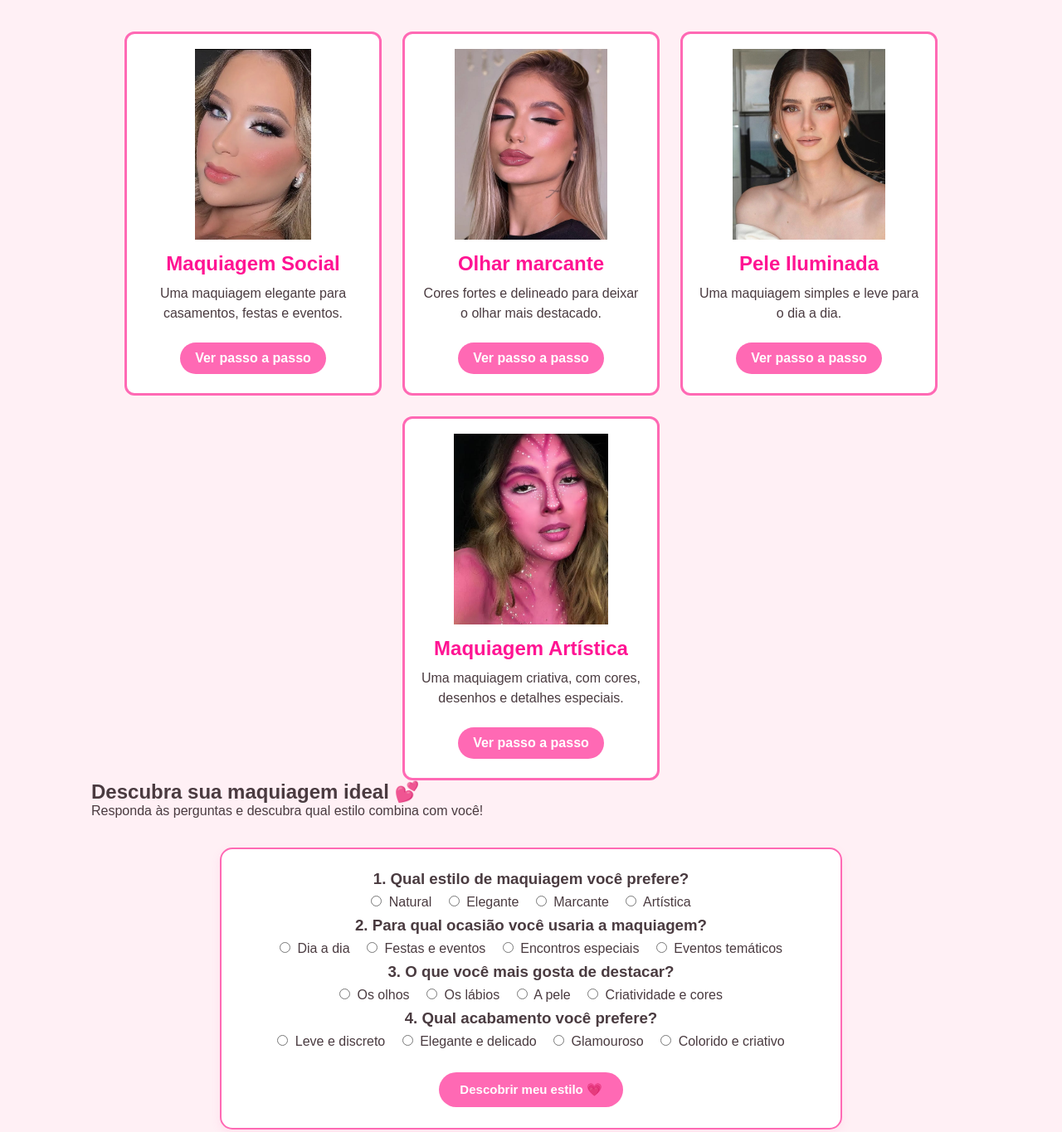
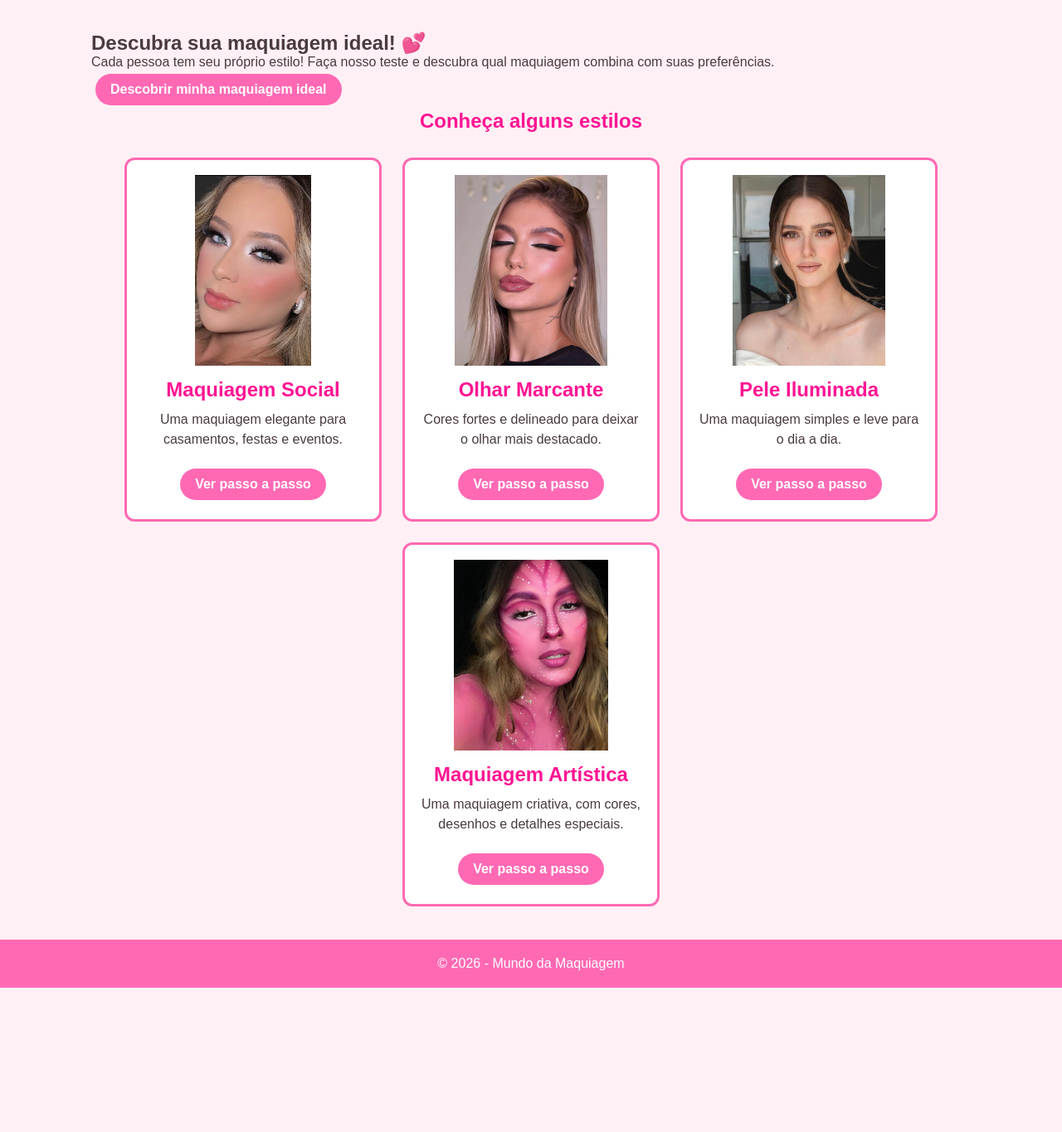
Before and after one commit to larilarie123/LARISSA-OLIVEIRA, a plain HTML site: page index.html in a window 1280 px wide. Shown: the part 220-1585 px from the top of the page at 83% size. After the commit the page ends 1411 px from the top, so only its background shows below. Drawn offline with Linux system fonts and the light colour scheme.

Commit message:
Update index.html

```diff
--- a/index.html
+++ b/index.html
@@ -25,7 +25,7 @@
     <a href="index.html">Início</a>
     <a href="dicas.html">Dicas de Maquiagem</a>
     <a href="finalização.html">Mais dicas</a>
-    <a href="#teste-maquiagem">Teste sua maquiagem</a>
+    <a href="quiz.html">Teste sua maquiagem</a>
 
     <button type="button" id="botao-produtos">
         Dúvidas Frequentes
@@ -33,6 +33,26 @@
 </nav>
 
 <main class="principal">
+
+    <!-- DESTAQUE DO QUIZ -->
+    <section class="destaque-quiz">
+
+        <h2>Descubra sua maquiagem ideal! 💕</h2>
+
+        <p>
+            Cada pessoa tem seu próprio estilo!
+            Faça nosso teste e descubra qual maquiagem combina
+            com suas preferências.
+        </p>
+
+        <a href="quiz.html" class="botao">
+            Descobrir minha maquiagem ideal
+        </a>
+
+    </section>
+
+    <!-- TÍTULO DAS MAQUIAGENS -->
+    <h2 class="titulo">Conheça alguns estilos</h2>
 
     <!-- CARDS DE MAQUIAGEM -->
     <div class="container-fotos" id="maquiagens">
@@ -46,7 +66,7 @@
 
         <div class="cartao-make">
             <img src="maquiagem olhar marcanter.jpg" alt="Maquiagem Marcante">
-            <h2>Olhar marcante</h2>
+            <h2>Olhar Marcante</h2>
             <p>Cores fortes e delineado para deixar o olhar mais destacado.</p>
             <a href="marcante.html" class="botao">Ver passo a passo</a>
         </div>
@@ -67,92 +87,32 @@
 
     </div>
 
-    <!-- TESTE DE MAQUIAGEM -->
-    <section id="teste-maquiagem" class="teste-maquiagem">
-
-        <div class="conteudo-teste">
-
-            <h2>Descubra sua maquiagem ideal 💕</h2>
-            <p>Responda às perguntas e descubra qual estilo combina com você!</p>
-
-            <form id="form-teste">
-
-                <div class="pergunta">
-                    <h3>1. Qual estilo de maquiagem você prefere?</h3>
-                    <label><input type="radio" name="p1" value="natural" required> Natural</label>
-                    <label><input type="radio" name="p1" value="social"> Elegante</label>
-                    <label><input type="radio" name="p1" value="marcante"> Marcante</label>
-                    <label><input type="radio" name="p1" value="artistica"> Artística</label>
-                </div>
-
-                <div class="pergunta">
-                    <h3>2. Para qual ocasião você usaria a maquiagem?</h3>
-                    <label><input type="radio" name="p2" value="natural" required> Dia a dia</label>
-                    <label><input type="radio" name="p2" value="social"> Festas e eventos</label>
-                    <label><input type="radio" name="p2" value="marcante"> Encontros especiais</label>
-                    <label><input type="radio" name="p2" value="artistica"> Eventos temáticos</label>
-                </div>
-
-                <div class="pergunta">
-                    <h3>3. O que você mais gosta de destacar?</h3>
-                    <label><input type="radio" name="p3" value="marcante" required> Os olhos</label>
-                    <label><input type="radio" name="p3" value="social"> Os lábios</label>
-                    <label><input type="radio" name="p3" value="natural"> A pele</label>
-                    <label><input type="radio" name="p3" value="artistica"> Criatividade e cores</label>
-                </div>
-
-                <div class="pergunta">
-                    <h3>4. Qual acabamento você prefere?</h3>
-                    <label><input type="radio" name="p4" value="natural" required> Leve e discreto</label>
-                    <label><input type="radio" name="p4" value="social"> Elegante e delicado</label>
-                    <label><input type="radio" name="p4" value="marcante"> Glamouroso</label>
-                    <label><input type="radio" name="p4" value="artistica"> Colorido e criativo</label>
-                </div>
-
-                <button type="submit" class="botao-resultado">
-                    Descobrir meu estilo 💗
-                </button>
-
-            </form>
-
-            <!-- RESULTADO -->
-            <div id="resultado-teste" class="resultado-teste" hidden>
-
-                <h3>Seu estilo ideal é:</h3>
-                <h2 id="nome-resultado"></h2>
-
-                <img id="imagem-resultado" src="" alt="Maquiagem recomendada">
-
-                <p id="descricao-resultado"></p>
-
-                <a id="link-resultado" href="#">
-                    Ver passo a passo
-                </a>
-
-            </div>
-
-        </div>
-
-    </section>
-
     <!-- DÚVIDAS FREQUENTES -->
-    <section id="secao-produtos" hidden>
+    <section id="secao-produtos" class="secao-perguntas" hidden>
 
         <h2>Dúvidas Frequentes</h2>
 
-        <div class="cartao-make">
+        <div class="conteudo-perguntas">
 
+            <div class="item-pergunta">
                 <h3>1. Qual é a ordem correta da maquiagem?</h3>
                 <p>Comece pela preparação da pele, depois aplique primer, base, corretivo e finalize a maquiagem.</p>
+            </div>
 
+            <div class="item-pergunta">
                 <h3>2. Preciso hidratar a pele antes da maquiagem?</h3>
                 <p>Sim! A hidratação ajuda a preparar a pele antes da maquiagem.</p>
+            </div>
 
+            <div class="item-pergunta">
                 <h3>3. Como fazer a maquiagem durar mais?</h3>
                 <p>Prepare a pele adequadamente e utilize produtos de finalização apropriados.</p>
+            </div>
 
+            <div class="item-pergunta">
                 <h3>4. Como limpar os pincéis?</h3>
                 <p>Lave regularmente e deixe secar completamente.</p>
+            </div>
 
         </div>
 
@@ -168,9 +128,7 @@
     <p>© 2026 - Mundo da Maquiagem</p>
 </footer>
 
-<!-- CONEXÃO COM JAVASCRIPT -->
 <script src="script.js"></script>
-<script src="quiz.js"></script>
 
 </body>
 </html>
```
Lines whose indentation alone changed are shown as unchanged.
